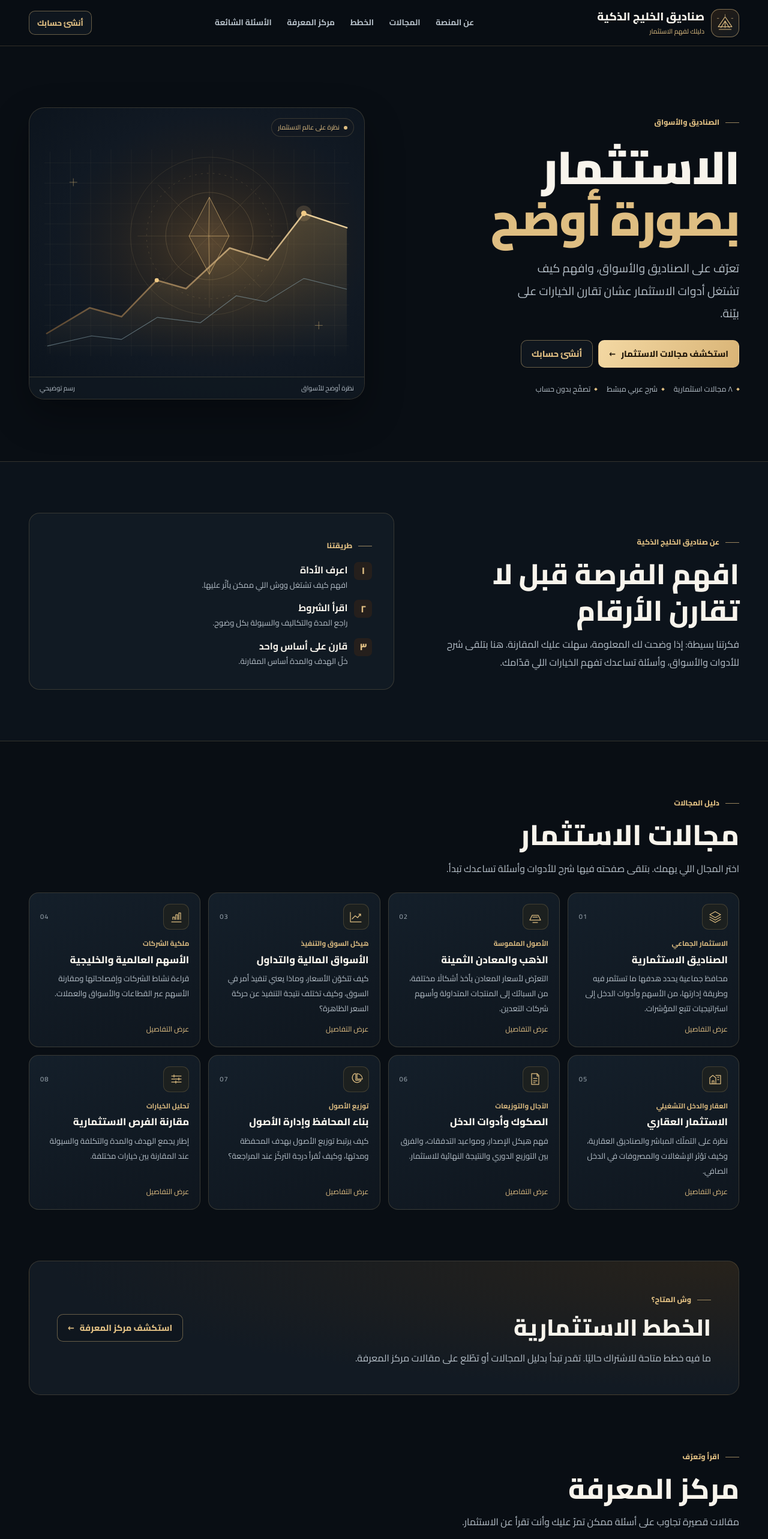
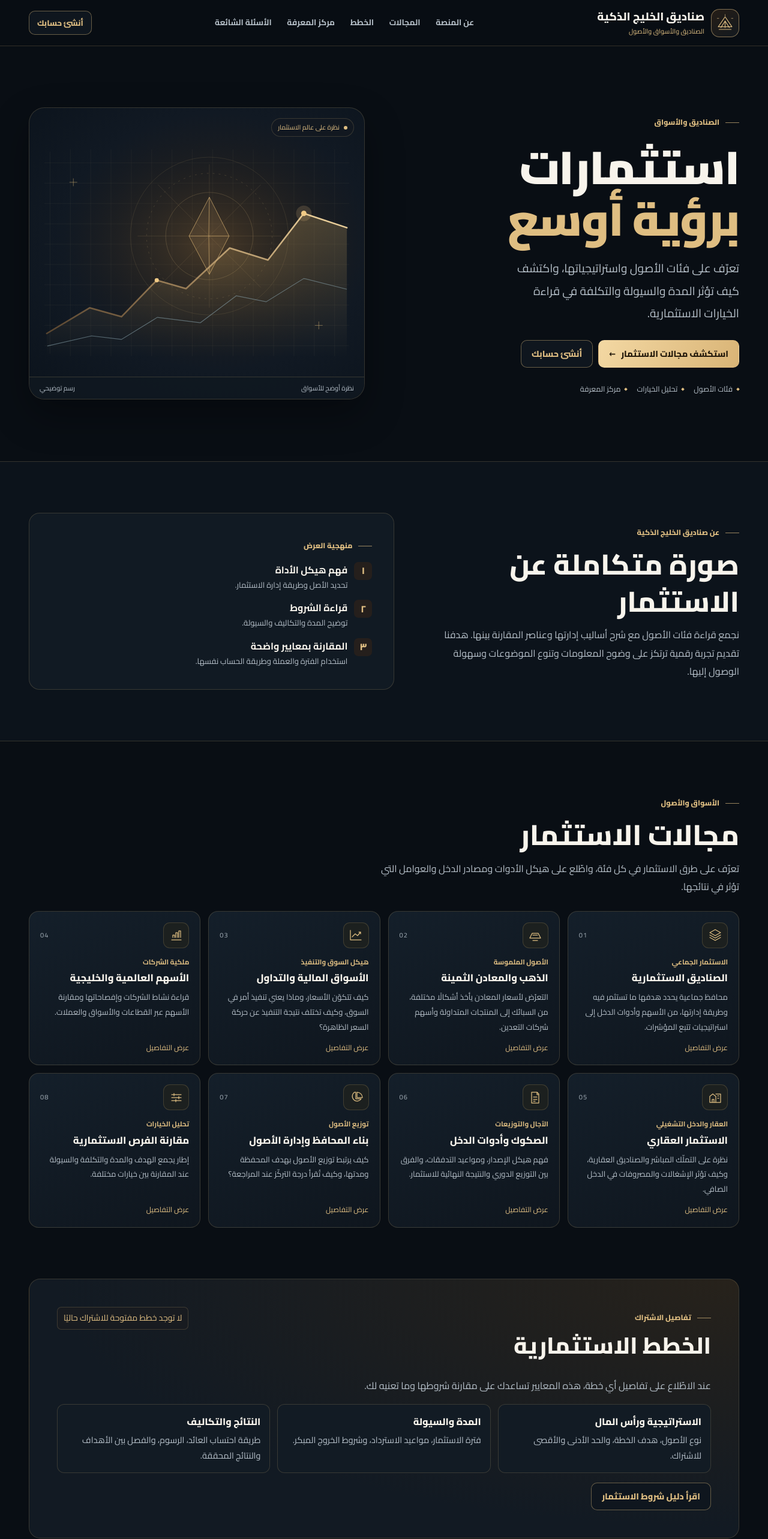
Before and after one commit to abdelrhmanmeda-rgb/cr7, a Next.js app in the folder client/: page / in a window 1280 px wide. Shown: the top 2566 px of the page at 60% size. Built offline with nearby package versions, Linux system fonts and the light colour scheme.

Commit message:
Update page.tsx

```diff
--- a/client/app/page.tsx
+++ b/client/app/page.tsx
@@ -3,16 +3,16 @@ import { articles, guideUrl, icons, topics } from "./guide-content";
 
 const site = {
   name: "صناديق الخليج الذكية",
-  tagline: "دليلك لفهم الاستثمار",
-  headline: ["الاستثمار", "بصورة أوضح"],
-  description: "تعرّف على الصناديق والأسواق، وافهم كيف تشتغل أدوات الاستثمار عشان تقارن الخيارات على بيّنة.",
+  tagline: "الصناديق والأسواق والأصول",
+  headline: ["استثمارات", "برؤية أوسع"],
+  description: "تعرّف على فئات الأصول واستراتيجياتها، واكتشف كيف تؤثر المدة والسيولة والتكلفة في قراءة الخيارات الاستثمارية.",
   registrationUrl: (process.env.NEXT_PUBLIC_SGF_SIGNUP_ENABLED ?? "1") === "1" &&
     (process.env.NEXT_PUBLIC_SGF_SIGNUP_VISIBLE ?? "1") === "1" ? "/register" : "",
-  telegramUrl: "https://t.me/CR7_B3",
+  telegramUrl: "https://t.me/Khaled_AlAlya",
 };
 
 export const metadata: Metadata = {
-  title: `${site.name} | دليلك لفهم الاستثمار`,
+  title: `${site.name} | الصناديق والأسواق والأصول`,
   description: site.description,
   openGraph: { title: `${site.name} | ${site.headline.join(" ")}`, description: site.description, locale: "ar", type: "website" },
 };
@@ -106,10 +106,11 @@ export default function Page() {
   const registrationUrl = site.registrationUrl || null;
   const telegramUrl = safeExternalUrl(site.telegramUrl);
   const faqs = [
-    ["هل أقدر أستثمر أو أودع من الموقع؟", "الموقع يقدّم محتوى معرفي عن الاستثمار. ما فيه إيداع أو سحب أو دفع من هالصفحة."],
-    ["متى أقدر أسجّل حساب؟", registrationUrl ? "اضغط على «أنشئ حسابك» واتبع خطوات تأكيد بريدك في صفحة التسجيل." : "التسجيل مو متاح حاليًا. إذا فتح التسجيل، بتلقى رابطه هنا."],
-    ["هل كل المجالات المعروضة خدمات متاحة؟", "المجالات معروضة للتعرّف عليها. وجود مجال في الدليل ما يعني إنك تقدر تستثمر فيه من خلال الموقع."],
-    ["هل المقالات توصيات بالشراء أو البيع؟", "المقالات تشرح مفاهيم وأدوات عامة. ما فيها توصيات شخصية ولا وعود بعائد."],
+    ["كيف أنشئ حسابًا؟", registrationUrl ? "اختر «أنشئ حسابك»، ثم أدخل اسمك وبريدك الإلكتروني وكلمة المرور. افتح رسالة التأكيد لإكمال إعداد الحساب." : "إنشاء الحساب غير متاح حاليًا. سيظهر رابط إنشاء الحساب في هذه الصفحة عند إتاحته."],
+    ["كيف أستعيد كلمة المرور؟", "اختر «استرجع كلمة المرور» في صفحة الدخول، وأدخل بريد حسابك. ستتمكن من تعيين كلمة مرور جديدة باستخدام رابط الاستعادة."],
+    ["أين أجد تفاصيل مجال استثماري معيّن؟", "اختر المجال من بطاقات مجالات الاستثمار. ستجد شرحًا لطريقة عمله، والفرق بين أدواته، ومثالًا يساعدك على فهمه."],
+    ["أين أجد مراجع المقالات؟", "ستجد رابط القراءة المتعمقة في نهاية كل مقال، مع روابط لموضوعات مرتبطة به داخل مركز المعرفة."],
+    ["كيف أتواصل بشأن بيانات حسابي؟", "افتح «شروط التسجيل والخصوصية» في صفحة الحساب، واستخدم رابط تليجرام للتواصل مع إدارة صناديق الخليج الذكية."],
   ];
 
   return (
@@ -138,7 +139,7 @@ export default function Page() {
               <a href={registrationUrl ?? "#registration"} className="afq-button">{registrationUrl ? "أنشئ حسابك" : "عن التسجيل"}</a>
             </div>
             <div className="afq-hero-foot">
-              <span>٨ مجالات استثمارية</span><span>شرح عربي مبسّط</span><span>تصفّح بدون حساب</span>
+              <span>فئات الأصول</span><span>تحليل الخيارات</span><span>مركز المعرفة</span>
             </div>
           </div>
           <HeroArt />
@@ -146,20 +147,20 @@ export default function Page() {
 
         <section id="about" className="afq-section afq-section-band">
           <div className="afq-wrap afq-about">
-            <SectionTitle label={`عن ${site.name}`} title="افهم الفرصة قبل لا تقارن الأرقام" text="فكرتنا بسيطة: إذا وضحت لك المعلومة، سهلت عليك المقارنة. هنا بتلقى شرح للأدوات والأسواق، وأسئلة تساعدك تفهم الخيارات اللي قدّامك." />
+            <SectionTitle label={`عن ${site.name}`} title="صورة متكاملة عن الاستثمار" text="نجمع قراءة فئات الأصول مع شرح أساليب إدارتها وعناصر المقارنة بينها. هدفنا تقديم تجربة رقمية ترتكز على وضوح المعلومات وتنوع الموضوعات وسهولة الوصول إليها." />
             <div className="afq-about-card">
-              <span className="afq-eyebrow">طريقتنا</span>
+              <span className="afq-eyebrow">منهجية العرض</span>
               <ol>
-                <li><span>١</span><div><strong>اعرف الأداة</strong><small>افهم كيف تشتغل ووش اللي ممكن يأثّر عليها.</small></div></li>
-                <li><span>٢</span><div><strong>اقرأ الشروط</strong><small>راجع المدة والتكاليف والسيولة بكل وضوح.</small></div></li>
-                <li><span>٣</span><div><strong>قارن على أساس واحد</strong><small>خلّ الهدف والمدة أساس المقارنة.</small></div></li>
+                <li><span>١</span><div><strong>فهم هيكل الأداة</strong><small>تحديد الأصل وطريقة إدارة الاستثمار.</small></div></li>
+                <li><span>٢</span><div><strong>قراءة الشروط</strong><small>توضيح المدة والتكاليف والسيولة.</small></div></li>
+                <li><span>٣</span><div><strong>المقارنة بمعايير واضحة</strong><small>استخدام الفترة والعملة وطريقة الحساب نفسها.</small></div></li>
               </ol>
             </div>
           </div>
         </section>
 
         <section id="sectors" className="afq-wrap afq-section">
-          <SectionTitle label="دليل المجالات" title="مجالات الاستثمار" text="اختر المجال اللي يهمك. بتلقى صفحته فيها شرح للأدوات وأسئلة تساعدك تبدأ." />
+          <SectionTitle label="الأسواق والأصول" title="مجالات الاستثمار" text="تعرّف على طرق الاستثمار في كل فئة، واطّلع على هيكل الأدوات ومصادر الدخل والعوامل التي تؤثر في نتائجها." />
           <div className="afq-grid afq-topic-grid">
             {topics.map((topic, index) => (
               <a className="afq-topic" key={topic.slug} href={guideUrl(topic.slug)}>
@@ -176,19 +177,27 @@ export default function Page() {
           </div>
         </section>
 
-        <section id="plans" className="afq-wrap afq-section afq-plans">
+        <section id="plans" className="afq-wrap afq-section afq-plans" aria-labelledby="afq-plans-title">
           <div className="afq-plans-panel">
-            <div>
-              <span className="afq-eyebrow">وش المتاح؟</span>
-              <h2>الخطط الاستثمارية</h2>
-              <p>ما فيه خطط متاحة للاشتراك حاليًا. تقدر تبدأ بدليل المجالات أو تطّلع على مقالات مركز المعرفة.</p>
+            <div className="afq-plans-head">
+              <div>
+                <span className="afq-eyebrow">تفاصيل الاشتراك</span>
+                <h2 id="afq-plans-title">الخطط الاستثمارية</h2>
+              </div>
+              <span className="afq-plan-status">لا توجد خطط مفتوحة للاشتراك حاليًا</span>
             </div>
-            <a className="afq-button" href="#knowledge">استكشف مركز المعرفة <span aria-hidden="true">←</span></a>
+            <p>عند الاطّلاع على تفاصيل أي خطة، هذه المعايير تساعدك على مقارنة شروطها وما تعنيه لك.</p>
+            <dl className="afq-plan-criteria">
+              <div><dt>الاستراتيجية ورأس المال</dt><dd>نوع الأصول، هدف الخطة، والحد الأدنى والأقصى للاشتراك.</dd></div>
+              <div><dt>المدة والسيولة</dt><dd>فترة الاستثمار، مواعيد الاسترداد، وشروط الخروج المبكر.</dd></div>
+              <div><dt>النتائج والتكاليف</dt><dd>طريقة احتساب العائد، الرسوم، والفصل بين الأهداف والنتائج المحققة.</dd></div>
+            </dl>
+            <a className="afq-button" href={guideUrl("read-investment-terms")}>اقرأ دليل شروط الاستثمار</a>
           </div>
         </section>
 
         <section id="knowledge" className="afq-wrap afq-section">
-          <SectionTitle label="اقرأ وتعرّف" title="مركز المعرفة" text="مقالات قصيرة تجاوب على أسئلة ممكن تمرّ عليك وأنت تقرأ عن الاستثمار." />
+          <SectionTitle label="مقالات وأدلة" title="مركز المعرفة" text="أدلة لقراءة مستندات الصناديق، وفهم رسوم الاستثمار وسيولته، وتحليل إفصاحات الشركات." />
           <div className="afq-grid afq-article-grid">
             {articles.map((article) => (
               <a className="afq-article" key={article.slug} href={guideUrl(article.slug)}>
@@ -203,7 +212,7 @@ export default function Page() {
 
         <section id="faq" className="afq-section afq-section-band">
           <div className="afq-wrap afq-faq-grid">
-            <SectionTitle label="إجابات واضحة" title="الأسئلة الشائعة" text="بتلقى هنا تفاصيل التسجيل والخطط، ووش المتاح لك على الموقع حاليًا." />
+            <SectionTitle label="مساعدة الزوّار" title="الأسئلة الشائعة" text="إجابات سريعة عن حسابك، واستعادة كلمة المرور، والوصول إلى صفحات المجالات والمقالات." />
             <div className="afq-faq">
               {faqs.map(([question, answer]) => (
                 <details key={question}>
@@ -216,15 +225,15 @@ export default function Page() {
         </section>
 
         <section id="registration" className="afq-wrap afq-section afq-registration">
-          <SectionTitle label="حسابك في المنصة" title={registrationUrl ? "أنشئ حسابك" : "التسجيل مو متاح حاليًا"} text={registrationUrl ? "سجّل بياناتك وأكّد بريدك من صفحة التسجيل." : "تقدر تتصفّح المحتوى بدون حساب. وإذا فتح التسجيل، بتلقى رابط إنشاء الحساب هنا."} />
-          <a className="afq-button afq-button-gold" href={registrationUrl ?? "#knowledge"}>{registrationUrl ? "سجّل حسابك" : "ابدأ القراءة"} <span aria-hidden="true">←</span></a>
+          <SectionTitle label="حسابك في المنصة" title={registrationUrl ? "أنشئ حسابك" : "التسجيل غير متاح حاليًا"} text={registrationUrl ? "أكمل إنشاء حسابك بتأكيد بريدك الإلكتروني. إذا كان عندك حساب، تقدر تسجّل الدخول من الصفحة نفسها." : "يمكنك الاطّلاع على مقالات مركز المعرفة أثناء انتظار إتاحة التسجيل."} />
+          <a className="afq-button afq-button-gold" href={registrationUrl ?? "#knowledge"}>{registrationUrl ? "انتقل إلى صفحة الحساب" : "ابدأ القراءة"}</a>
         </section>
 
         <section id="contact" className="afq-wrap afq-section afq-contact">
           <div className="afq-contact-panel">
-            <div><span className="afq-eyebrow">التواصل</span><h2>عندك استفسار؟</h2><p>تقدر ترجع للأسئلة الشائعة، وإذا تبي تتابع التحديثات، افتح القناة الحالية على تيليجرام.</p></div>
+            <div><span className="afq-eyebrow">التواصل</span><h2>مساعدة الحساب</h2><p>تواصل مع إدارة صناديق الخليج الذكية إذا احتجت مساعدة في تسجيل الدخول أو إدارة بيانات حسابك.</p></div>
             <div className="afq-actions">
-              {telegramUrl && <a className="afq-button afq-button-gold" href={telegramUrl} target="_blank" rel="noopener noreferrer">تابع القناة على تيليجرام <span aria-hidden="true">↗</span></a>}
+              {telegramUrl && <a className="afq-button afq-button-gold" href={telegramUrl} target="_blank" rel="noopener noreferrer">تواصل عبر تليجرام</a>}
               <a href="#faq" className="afq-button">الأسئلة الشائعة</a>
             </div>
           </div>
@@ -233,10 +242,10 @@ export default function Page() {
 
       <footer className="afq-footer">
         <div className="afq-wrap afq-foot-inner">
-          <div><Brand /><p>دليل عربي يقرّب لك الصناديق والأسواق وأدوات الاستثمار.</p></div>
+          <div><Brand /><p>قراءة متكاملة للصناديق والأسواق وفئات الأصول.</p></div>
           <nav aria-label="روابط أسفل الموقع"><a href="#about">عن المنصة</a><a href="#knowledge">المعرفة</a><a href="#contact">التواصل</a></nav>
         </div>
-        <div className="afq-wrap afq-foot-bottom"><span>© {site.name}</span><span>الموقع للتعرّف على الاستثمار، وما يستقبل أي مدفوعات.</span></div>
+        <div className="afq-wrap afq-foot-bottom"><span>© {site.name}</span><a href="#plans">حالة الاشتراك في الخطط</a></div>
       </footer>
     </div>
   );
@@ -327,9 +336,17 @@ const styles = `
 .afq-plus::after {transform:rotate(90deg);transition:transform .15s}
 .afq details[open]>summary .afq-plus::after {transform:rotate(0)}
 .afq-plans {padding-block:0}
-.afq-plans-panel,.afq-contact-panel {display:flex;align-items:center;justify-content:space-between;gap:20px;padding:clamp(21px,5vw,46px);
+.afq-plans-panel,.afq-contact-panel {padding:clamp(21px,5vw,46px);
   border:1px solid var(--afq-line);border-radius:19px;background:radial-gradient(ellipse at top right,#27221b,#121a23 68%)}
-.afq-plans-panel .afq-button {flex-shrink:0}
+.afq-contact-panel {display:flex;align-items:center;justify-content:space-between;gap:20px}
+.afq-plans-panel {display:grid;gap:16px}
+.afq-plans-head {display:flex;align-items:flex-start;justify-content:space-between;flex-wrap:wrap;gap:11px 24px}
+.afq-plan-status {border:1px solid var(--afq-line);border-radius:7px;padding:6px 10px;font-size:.87rem;color:var(--afq-gold);background:#181b20}
+.afq-plan-criteria {margin:0;display:grid;grid-template-columns:repeat(3,minmax(0,1fr));gap:12px}
+.afq-plan-criteria>div {padding:15px;border:1px solid var(--afq-line);border-radius:12px;background:#121b24}
+.afq-plan-criteria dt {margin-bottom:4px;font-size:1rem;font-weight:800}
+.afq-plan-criteria dd {margin:0;color:var(--afq-muted);line-height:1.8;font-size:.9rem}
+.afq-plans-panel .afq-button {justify-self:start}
 .afq-plans-panel h2,.afq-contact-panel h2 {font-size:clamp(1.6rem,3vw,2.45rem)}
 .afq-faq {display:grid;gap:8px}
 .afq-faq details {border:1px solid var(--afq-line);border-radius:12px;background:#121b24;padding:0 16px}
@@ -370,7 +387,8 @@ const styles = `
   .afq-topic .afq-card-top {margin-bottom:9px}
   .afq-card-title {font-size:.95rem}
   .afq-card-intro {font-size:.79rem}
-  .afq-plans-panel,.afq-contact-panel,.afq-registration {flex-direction:column;align-items:flex-start}
+  .afq-contact-panel,.afq-registration {flex-direction:column;align-items:flex-start}
+  .afq-plan-criteria {grid-template-columns:minmax(0,1fr)}
   .afq-foot-bottom {gap:5px}
 }
 @media (max-width:360px) {
```
